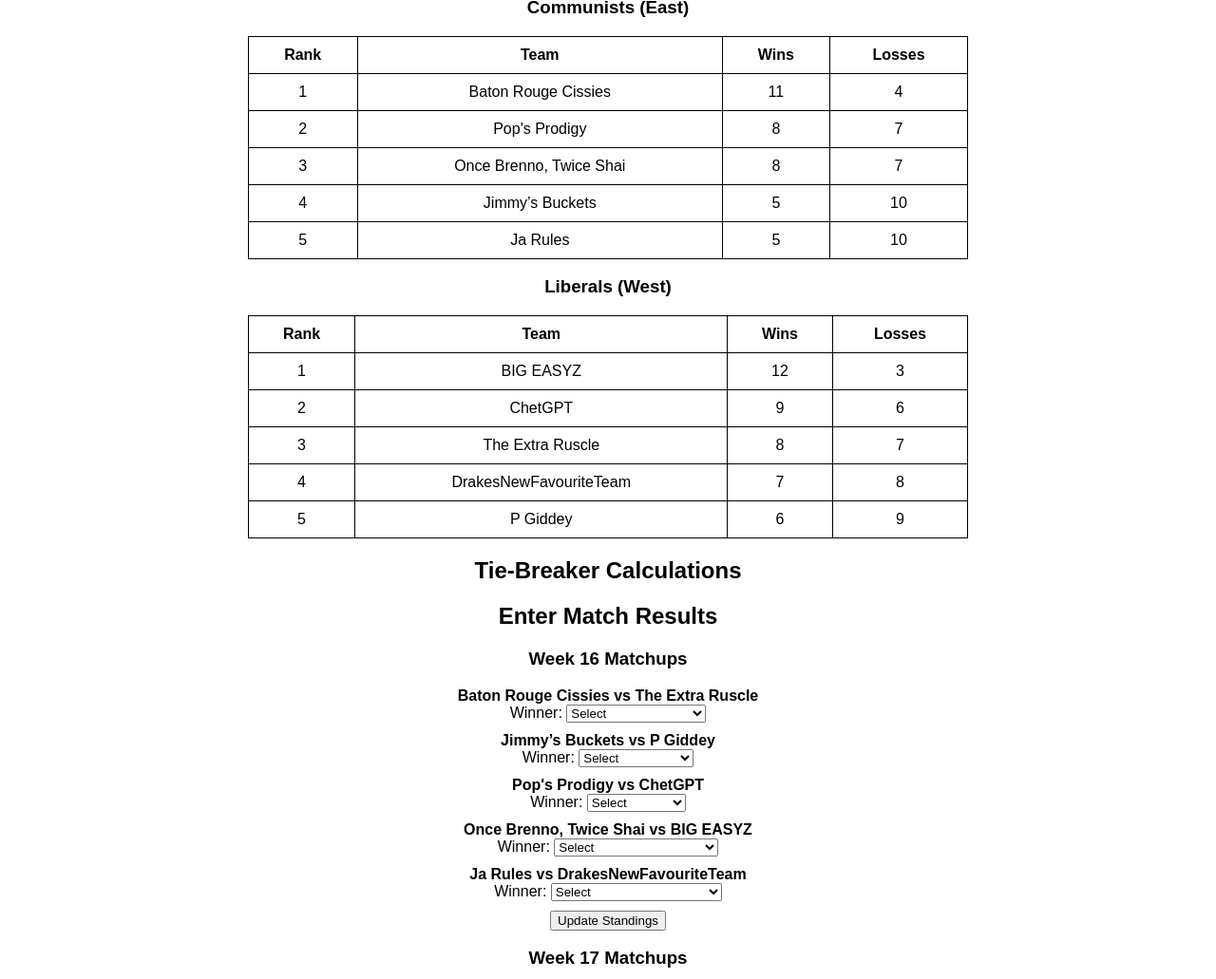
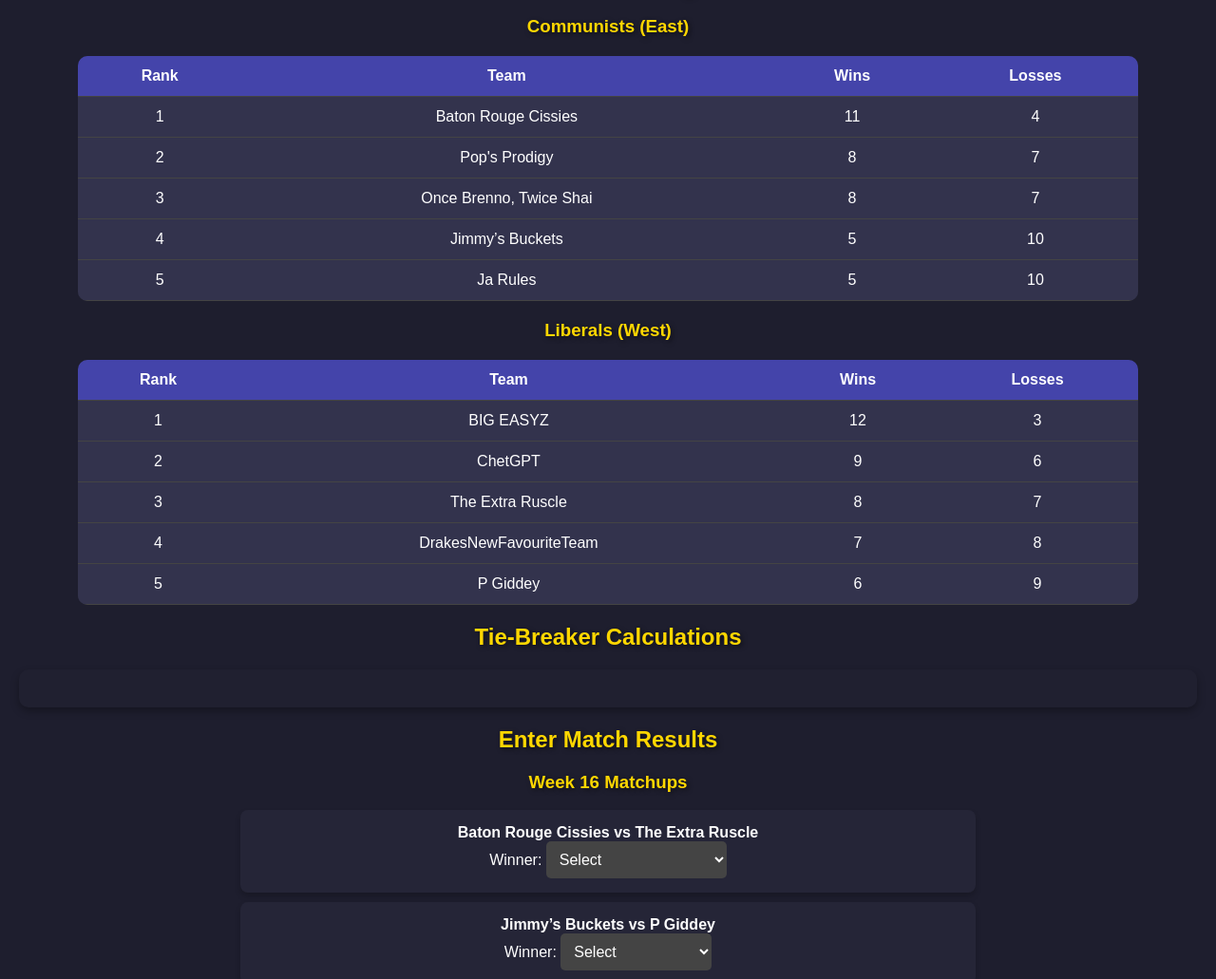
Before and after one commit to edgeoflogic/thesnakepit, a plain HTML site: page index.html in a window 1280 px wide. Shown: the part 131-1162 px from the top of the page at 95% size. Drawn offline with Linux system fonts and the light colour scheme.

Commit message:
Update styles.css

```diff
--- a/styles.css
+++ b/styles.css
@@ -1,29 +1,102 @@
+/* Global Styling */
 body {
-    font-family: Arial, sans-serif;
+    font-family: 'Arial', sans-serif;
+    background: #1E1E2E;
+    color: #FFFFFF;
+    margin: 0;
+    padding: 20px;
     text-align: center;
 }
 
+/* Headings */
+h1, h2, h3 {
+    color: #FFD700;
+    text-shadow: 2px 2px 5px rgba(0, 0, 0, 0.5);
+}
+
+/* Standings Tables */
 table {
-    width: 60%;
-    margin: auto;
+    width: 90%;
+    margin: 20px auto;
     border-collapse: collapse;
+    background: #2A2A3C;
+    border-radius: 10px;
+    overflow: hidden;
 }
 
 th, td {
-    border: 1px solid black;
-    padding: 10px;
+    padding: 12px;
+    border-bottom: 1px solid #444;
 }
 
-h2 {
-    margin-top: 20px;
+th {
+    background: #4444AA;
+    color: white;
 }
 
-#matchupsContainer {
-    display: flex;
-    flex-direction: column;
-    align-items: center;
+td {
+    background: #33334D;
 }
 
+/* Matchups & Selections */
 .matchup {
-    margin: 10px 0;
+    background: #252537;
+    padding: 15px;
+    margin: 10px auto;
+    width: 60%;
+    border-radius: 8px;
+    box-shadow: 0px 4px 6px rgba(0, 0, 0, 0.2);
 }
+
+/* Dropdown Styling */
+select {
+    background: #444;
+    color: white;
+    padding: 10px;
+    border-radius: 5px;
+    border: none;
+    font-size: 16px;
+}
+
+/* Buttons */
+button {
+    background: linear-gradient(135deg, #FF8C00, #FF4500);
+    border: none;
+    padding: 12px 20px;
+    color: white;
+    font-size: 16px;
+    cursor: pointer;
+    margin: 10px;
+    border-radius: 6px;
+    transition: 0.3s;
+}
+
+button:hover {
+    background: linear-gradient(135deg, #FF4500, #FF0000);
+}
+
+/* Tie-Breaker Section */
+#tieBreakerContainer {
+    background: #202030;
+    padding: 20px;
+    margin-top: 20px;
+    border-radius: 10px;
+    box-shadow: 0px 4px 8px rgba(0, 0, 0, 0.3);
+}
+
+#tieBreakerContainer h3 {
+    color: #FFD700;
+}
+
+#tieBreakerContainer ul {
+    list-style: none;
+    padding: 0;
+}
+
+#tieBreakerContainer li {
+    background: #2A2A3C;
+    padding: 10px;
+    margin: 5px 0;
+    border-radius: 5px;
+    font-size: 16px;
+}
```
